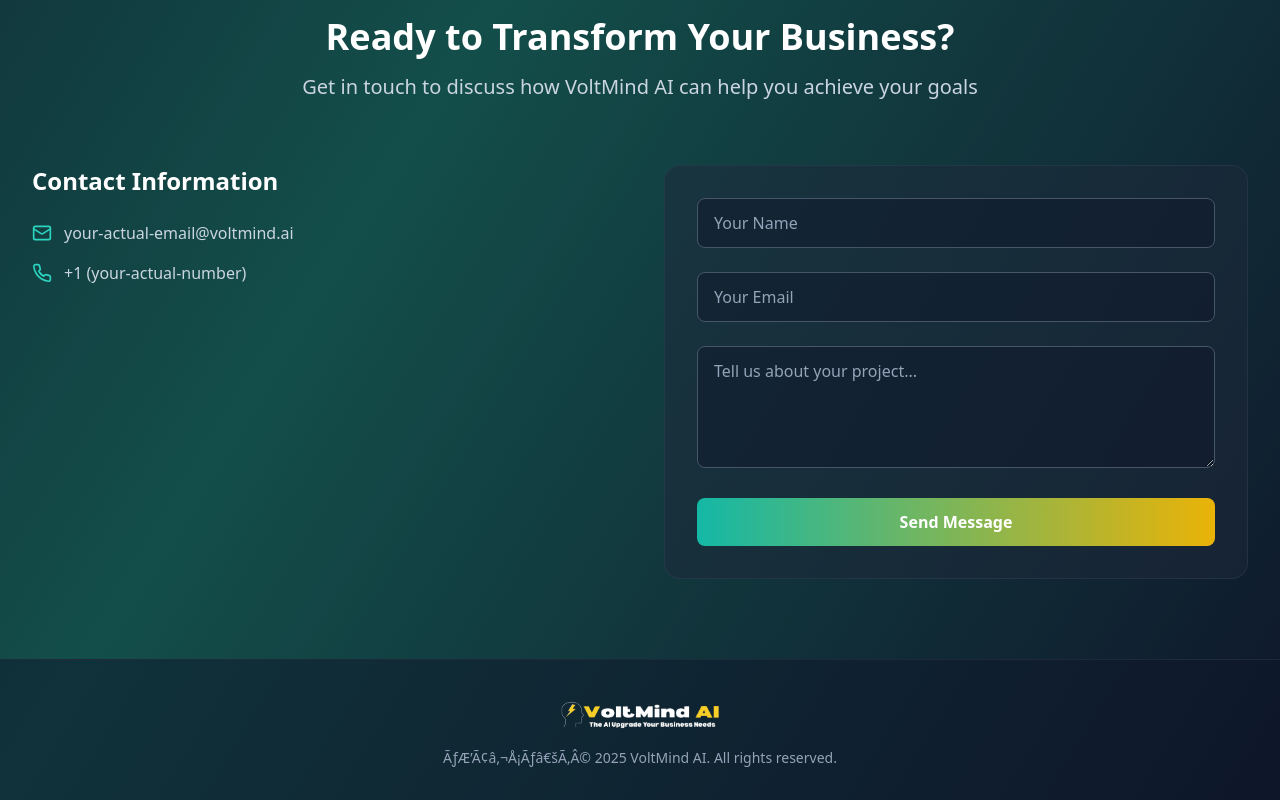
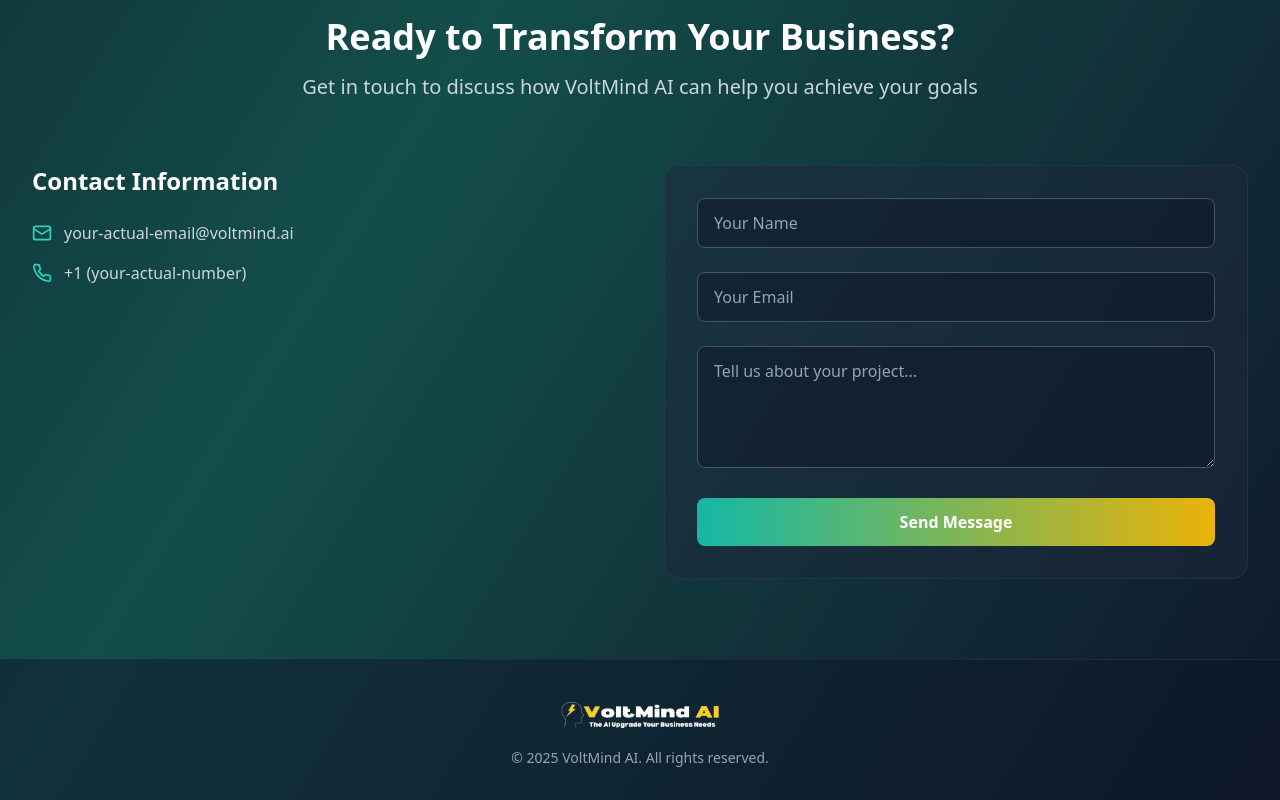
Before and after one commit to Degenius12/voltmind-ai-website, a Next.js app: page / in a window 1280 px wide. Shown: the part 1271-2071 px from the top of the page. Built offline with nearby package versions, Linux system fonts and the light colour scheme.

Commit message:
Fix contact info and footer corruption

```diff
--- a/pages/index.tsx
+++ b/pages/index.tsx
@@ -206,7 +206,7 @@
         <footer className="bg-slate-900/50 border-t border-slate-800 py-8 px-4 sm:px-6 lg:px-8">
           <div className="max-w-7xl mx-auto text-center">
             <img src="/voltmind-logo.png" alt="VoltMind AI" className="h-8 sm:h-10 w-auto object-contain mx-auto mb-4" />
-            <div className="text-slate-400 text-sm">ÃƒÆ’Ã¢â‚¬Å¡Ãƒâ€šÃ‚Â© 2025 VoltMind AI. All rights reserved.</div>
+            <div className="text-slate-400 text-sm">© 2025 VoltMind AI. All rights reserved.</div>
           </div>
         </footer>
       </div>
```
